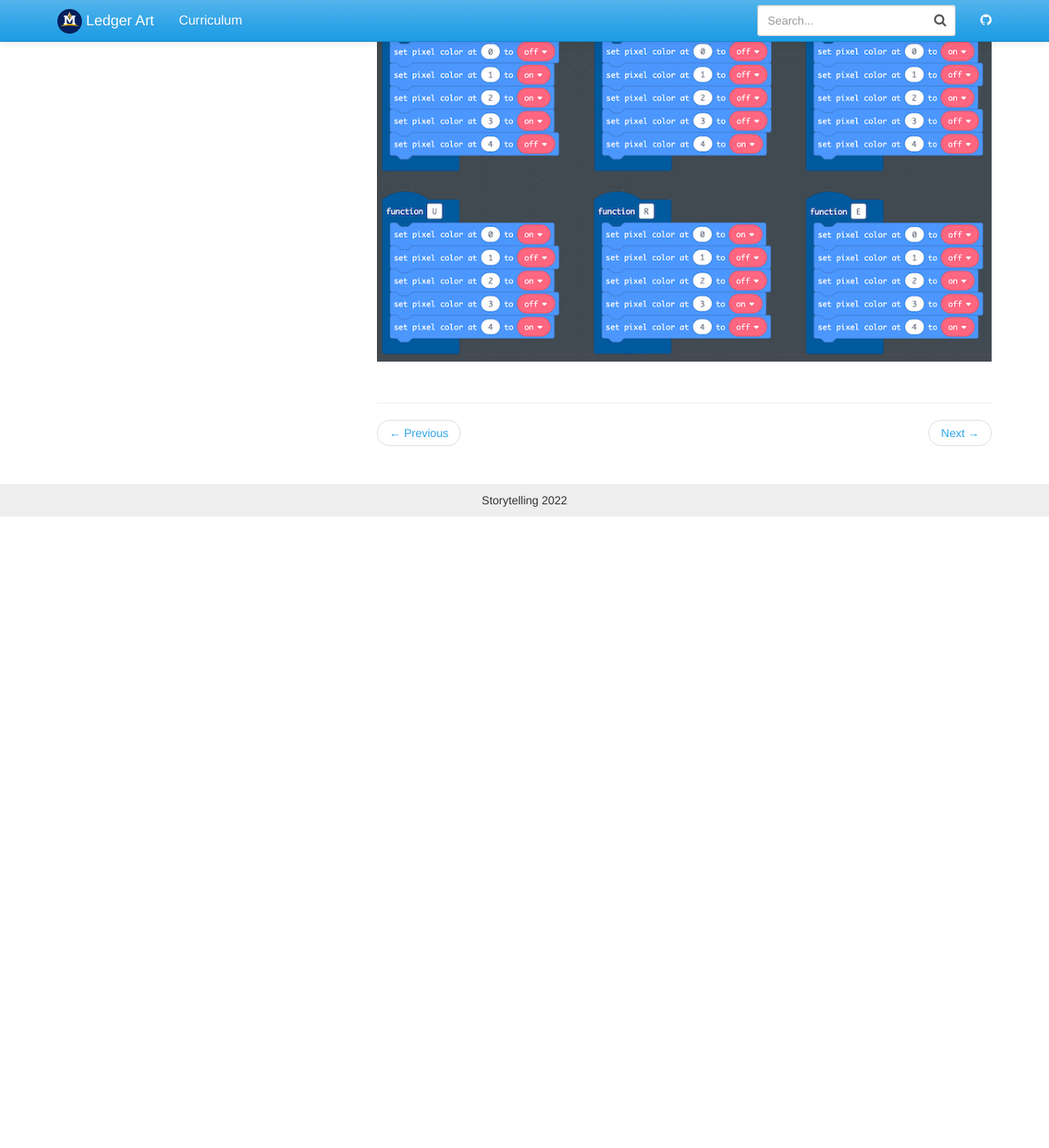
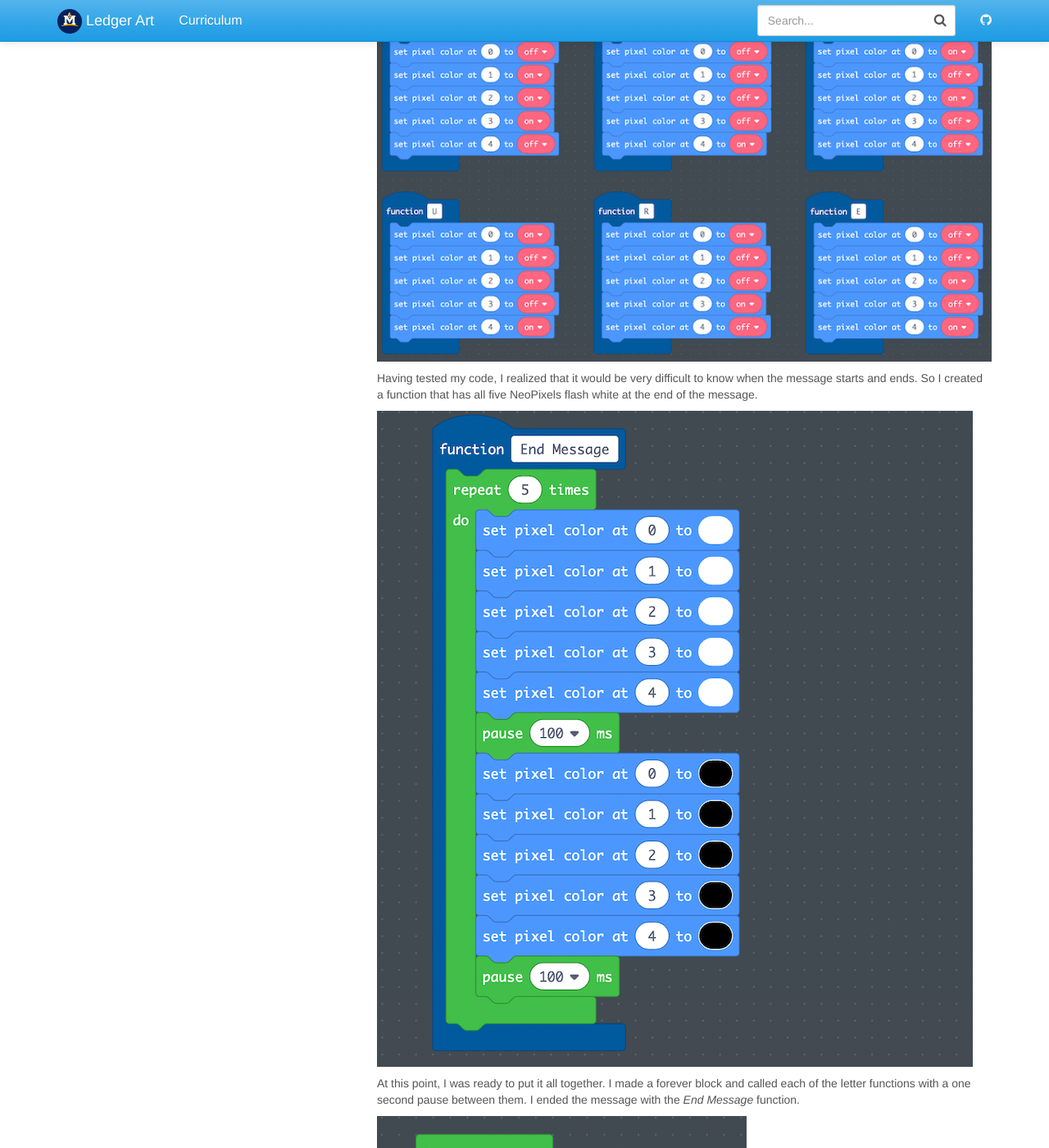
Before and after one commit to jake-chipps/friendometer, a Jekyll site: the page built from _docs/guides/encryption-guide.md, in a window 1280 px wide and 1400 px high, scrolled down 2046 px. Shown: the whole window at 82% size. Built offline with Jekyll 4.4.1, drawn with Linux system fonts in a browser that asks for light colours; before the commit the page ends 2676 px from its top, so only the background shows below that; some of the changed text lies outside the part shown.

Commit message:
Add content to Program section

```diff
--- a/_docs/guides/encryption-guide.md
+++ b/_docs/guides/encryption-guide.md
@@ -64,3 +64,18 @@ In this way, I could iteratively and sequentially test each letter on my Circuit
 Playground Express.
 
 ![functions for each letter of the message](../guides/guide-resources/enc-functions.png)
+
+Having tested my code, I realized that it would be very difficult to know when the
+message starts and ends. So I created a function that has all five NeoPixels flash
+white at the end of the message.
+
+![function to show the user when the message ends](../guides/guide-resources/enc-end-message.png)
+
+At this point, I was ready to put it all together. I made a forever block and
+called each of the letter functions with a one second pause between them. I ended
+the message with the *End Message* function.
+
+![forever loop of the encryption project](../guides/guide-resources/enc-main.png)
+
+I downloaded the code to my Circuit Playground one last time, and this is the
+result!
```
Also changed, not shown: _docs/guides/guide-resources/enc-end-message.png (added), _docs/guides/guide-resources/enc-main.png (added).
